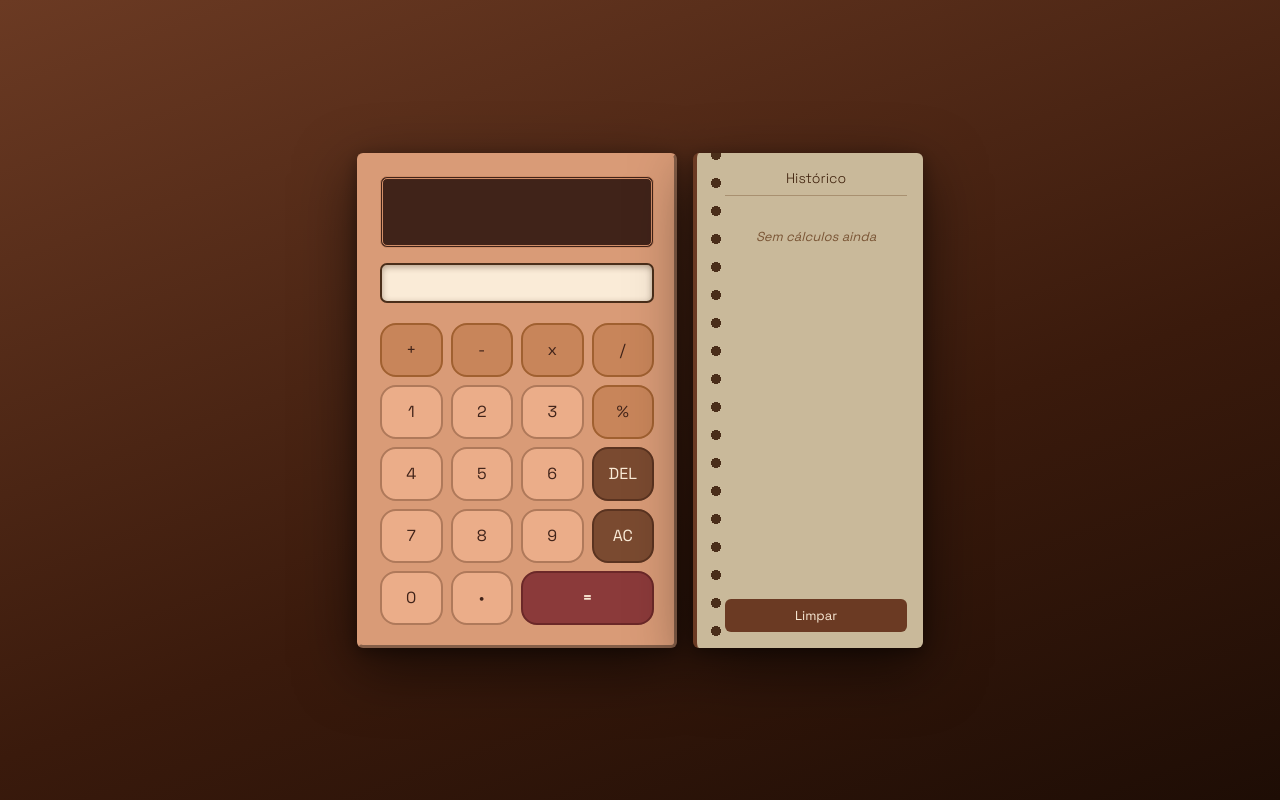
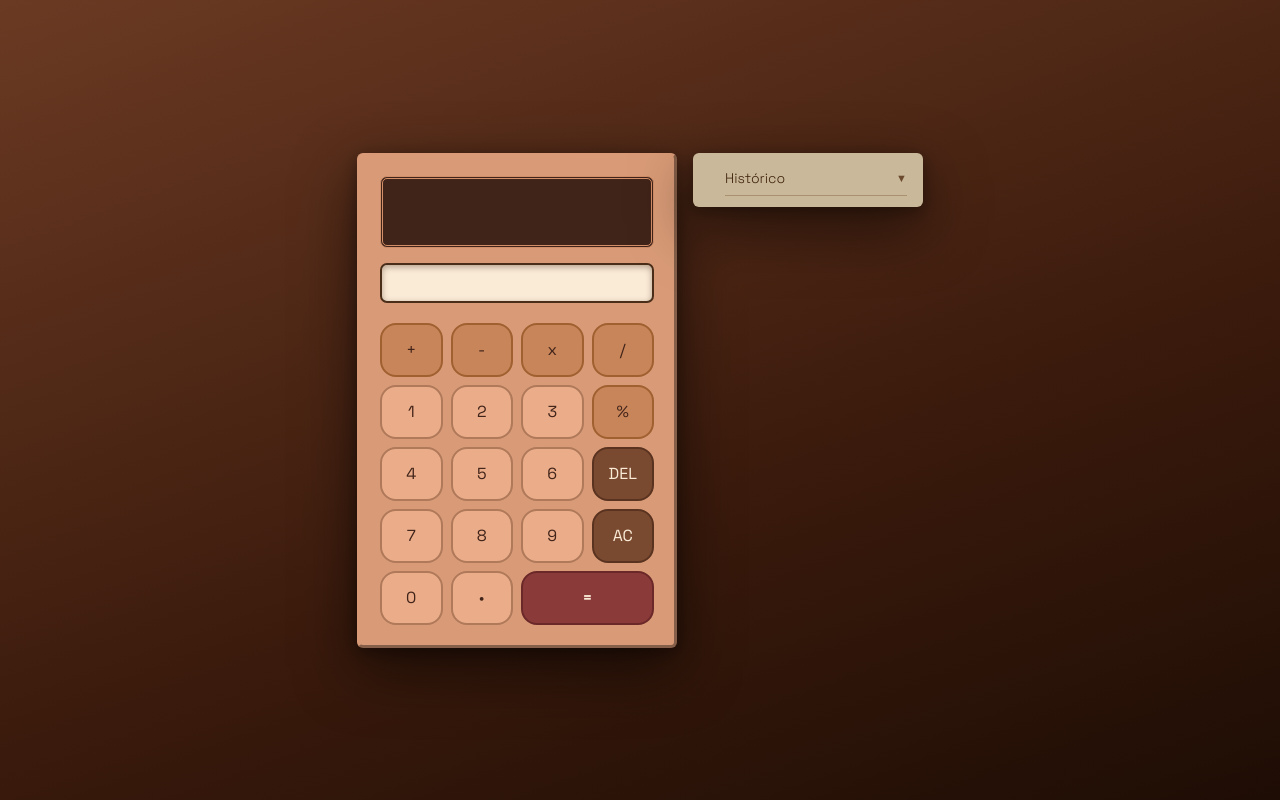
Before and after one commit to guilhermejerei/Calculadora, a plain HTML site: page index.html in a window 1280 px wide. Drawn offline with Linux system fonts and the light colour scheme.

Commit message:
feat: redesign completo — histórico caderninho, previsão, paleta marrom, animações

```diff
--- a/index.html
+++ b/index.html
@@ -57,9 +57,12 @@
             </div>
         </div>
 
-        <!-- Painel de histórico estilo caderninho -->
-        <div class="historico-painel" id="historico-painel">
-            <h2 class="historico-titulo">Histórico</h2>
+        <!-- Painel de histórico estilo caderninho — começa colapsado -->
+        <div class="historico-painel colapsado" id="historico-painel">
+            <div class="historico-header" id="historico-header">
+                <h2 class="historico-titulo">Histórico</h2>
+                <span class="historico-seta" id="historico-seta">▼</span>
+            </div>
             <ul class="historico-lista" id="historico-lista">
                 <li class="historico-vazio">Sem cálculos ainda</li>
             </ul>
--- a/script.js
+++ b/script.js
@@ -365,6 +365,30 @@ botaoLimparHistorico.addEventListener("click", function () {
     renderizarHistorico();
 });
 
+// === Toggle do histórico (desktop e mobile) ===
+// O painel começa colapsado via classe no HTML — sem flash ao carregar.
+const painelHistorico = document.getElementById("historico-painel");
+const headerHistorico = document.getElementById("historico-header");
+
+headerHistorico.addEventListener("click", function () {
+    // Esconde o scroll da lista durante a animação para evitar bug visual
+    listaHistorico.style.overflowY = "hidden";
+
+    painelHistorico.classList.toggle("colapsado");
+
+    // Restaura o scroll após a animação — só se estiver expandido
+    setTimeout(function () {
+        if (!painelHistorico.classList.contains("colapsado")) {
+            listaHistorico.style.overflowY = "auto";
+        }
+    }, 460);
+});
+
+// Ao redimensionar, garante que não fica num estado inconsistente
+window.addEventListener("resize", function () {
+    // nada a fazer — o estado colapsado é válido em qualquer tamanho
+});
+
 // As espirais decorativas do caderninho agora são geradas via CSS (radial-gradient),
 // eliminando a necessidade de manipulação do DOM via JavaScript.
 
--- a/style.css
+++ b/style.css
@@ -268,48 +268,96 @@ body {
    PAINEL DE HISTÓRICO — estética de caderninho
    ================================================================ */
 
-/* Painel lateral: fundo creme-amarelado escurecido com pontos de espiral simulados via
-   radial-gradient na faixa esquerda de 28px (padding-left existente garante que o
-   conteúdo não sobreponha os pontos). max-height limita o crescimento vertical.
-   position: relative necessário para o posicionamento correto do conteúdo. */
+/* Painel lateral: usa max-height para animar abertura/fechamento.
+   overflow: hidden é obrigatório para a animação funcionar. */
 .historico-painel {
     width: 230px;
-    background:
-        radial-gradient(circle, #4a2e1a 5px, transparent 5px) 7px 16px / 24px 28px repeat-y,
-        #c9b99a;
+    background: #c9b99a;
     border-radius: 6px;
     padding: 16px;
-    padding-left: 28px;
+    padding-left: 32px;
     box-shadow: 0 20px 60px rgba(0, 0, 0, 0.55), 0 4px 16px rgba(0, 0, 0, 0.35);
-    border-left: 4px solid #6b3a23;
-    align-self: stretch;
+    align-self: flex-start;
     display: flex;
     flex-direction: column;
-    min-height: 200px;
-    max-height: 520px;
     position: relative;
+    overflow: hidden;
+    /* Estado expandido: max-height generoso o suficiente para caber tudo */
+    max-height: 500px;
+    /* Abre devagar (ease-out), fecha rápido (linear) */
+    transition: max-height 0.45s cubic-bezier(0.4, 0, 0.2, 1),
+                box-shadow 0.3s ease;
 }
 
-/* Título do caderninho: fonte leve, cor marrom-escuro uniforme */
+/* Colapsado: max-height pequeno o bastante para mostrar só o header (~54px) */
+.historico-painel.colapsado {
+    max-height: 54px;
+}
+
+/* Faixa de espirais: coluna na borda esquerda do painel.
+   Começa 30px abaixo do teto e termina 30px acima do chão. */
+.historico-painel::before {
+    content: '';
+    position: absolute;
+    top: 30px;
+    left: 0;
+    width: 24px;
+    bottom: 30px;
+    background:
+        radial-gradient(circle, #4a2e1a 4px, transparent 4px)
+        center 10px / 24px 30px repeat-y;
+    pointer-events: none;
+}
+
+/* Título do caderninho: font leve, cor marrom-escuro uniforme */
+.historico-header {
+    display: flex;
+    align-items: center;
+    justify-content: space-between;
+    padding-bottom: 8px;
+    border-bottom: 1px solid #a89070;
+    margin-bottom: 12px;
+    cursor: pointer;
+    user-select: none;
+}
+
+/* Colapsado: esconde lista e botão limpar em qualquer tela */
+.historico-painel.colapsado .historico-lista,
+.historico-painel.colapsado .historico-limpar {
+    display: none;
+}
+
+/* Seta vira para cima quando expandido */
+.historico-painel:not(.colapsado) .historico-seta {
+    transform: rotate(180deg);
+}
+
 .historico-titulo {
     font-family: "Space Grotesk", sans-serif;
     font-weight: 300;
     color: #3d1f0a;
     font-size: 14px;
     text-align: center;
-    margin-bottom: 12px;
-    padding-bottom: 8px;
-    border-bottom: 1px solid #a89070;
+    margin: 0;
 }
 
-/* Lista de entradas: cresce para ocupar o espaço disponível,
-   com rolagem vertical quando há muitas entradas.
-   min-height: 0 é essencial para que flex: 1 respeite o max-height do pai. */
+/* Seta indicadora de estado — visível em todos os tamanhos */
+.historico-seta {
+    font-size: 11px;
+    color: #6b4a30;
+    transition: transform 0.25s;
+    display: inline;
+}
+
+/* Lista de entradas: mostra no máximo 6 itens (~300px), scroll para o resto.
+   min-height: 0 e max-height fixo garantem que o painel nunca cresce além disso. */
+/* Lista de entradas: altura mínima fixa para que a animação do painel
+   sempre vá até o final, independente de quantos itens existem. */
 .historico-lista {
     list-style: none;
-    overflow-y: auto;
+    overflow-y: hidden;
     flex: 1;
-    min-height: 0;
+    min-height: 350px;
     display: flex;
     flex-direction: column;
     gap: 0;
@@ -404,11 +452,31 @@ body {
         align-items: center;
     }
 
-    /* Caderninho ocupa a mesma largura da calculadora */
+    /* Caderninho no mobile: largura total, max-height para animar */
     .historico-painel {
         width: 320px;
         align-self: auto;
-        padding-left: 28px;
-        max-height: 400px;
+        padding-left: 32px;
+        max-height: 325px;
+    }
+
+    .historico-painel.colapsado {
+        max-height: 54px;
+    }
+
+    /* Mobile: lista com min-height para 4 itens */
+    .historico-lista {
+        min-height: 200px;
+    }
+
+    /* Mobile: header clicável — no desktop já está global */
+    .historico-header {
+        cursor: pointer;
+        user-select: none;
+    }
+
+    /* Seta aparece no mobile — no desktop já está global */
+    .historico-seta {
+        display: inline;
     }
 }
```
Also changed, not shown: favicon.svg (added), 3 other files.
